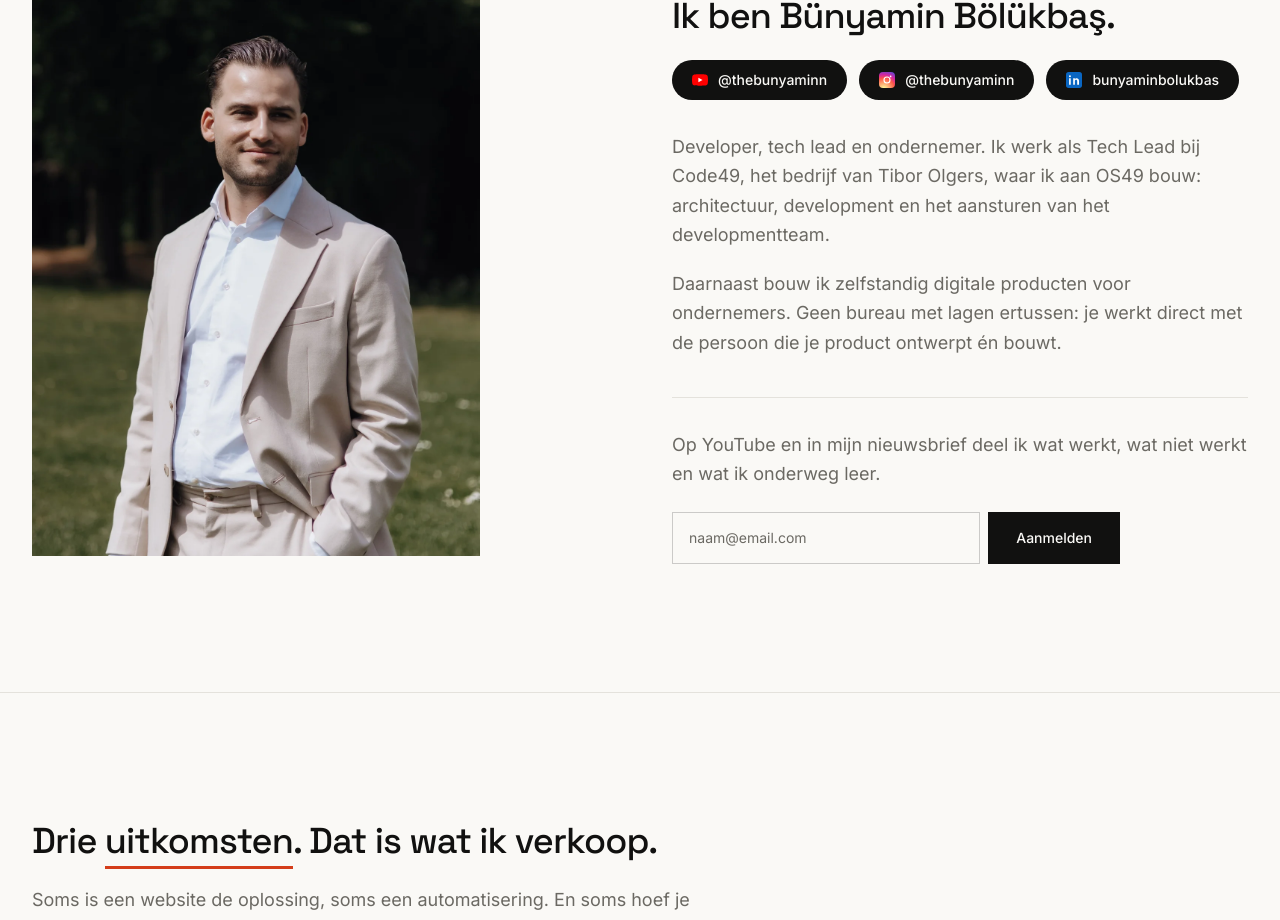
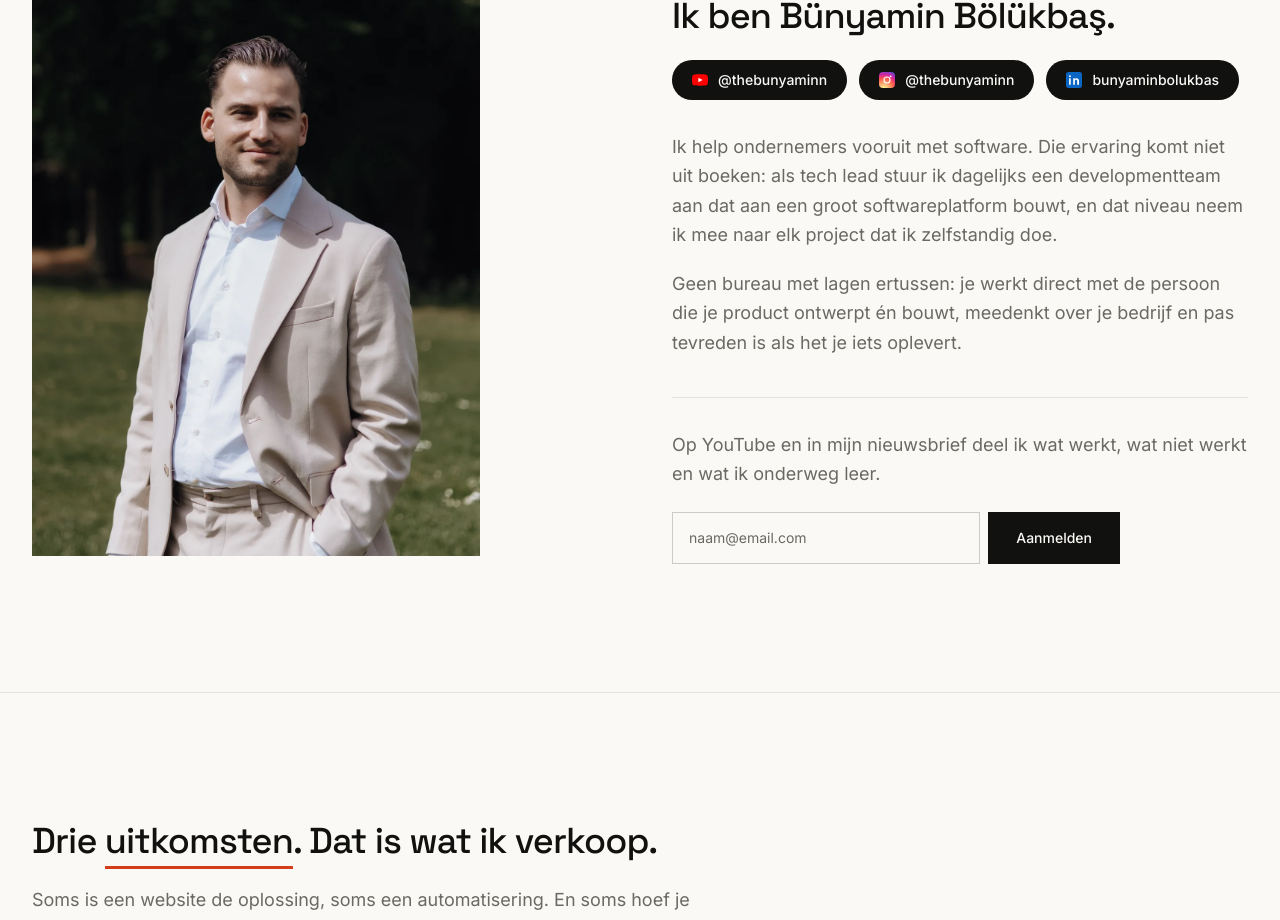
Before and after one commit to bunyaminbolukbas/portfolio_v2, a Next.js app: page / in a window 1280 px wide. Shown: the part 933-1853 px from the top of the page. Built offline with nearby package versions, Linux system fonts and the light colour scheme.

Commit message:
Over-mij persoonlijker: ervaring als bewijs, zonder werkgeversnaam
Co-Authored-By: Claude Fable 5 <noreply@anthropic.com>

```diff
--- a/app/page.tsx
+++ b/app/page.tsx
@@ -154,15 +154,16 @@ export default function Home() {
               </div>
               <div className="mt-8 max-w-xl space-y-5 text-lg leading-relaxed text-muted">
                 <p>
-                  Developer, tech lead en ondernemer. Ik werk als Tech Lead bij
-                  Code49, het bedrijf van Tibor Olgers, waar ik aan OS49 bouw:
-                  architectuur, development en het aansturen van het
-                  developmentteam.
+                  Ik help ondernemers vooruit met software. Die ervaring komt
+                  niet uit boeken: als tech lead stuur ik dagelijks een
+                  developmentteam aan dat aan een groot softwareplatform bouwt,
+                  en dat niveau neem ik mee naar elk project dat ik zelfstandig
+                  doe.
                 </p>
                 <p>
-                  Daarnaast bouw ik zelfstandig digitale producten voor
-                  ondernemers. Geen bureau met lagen ertussen: je werkt direct
-                  met de persoon die je product ontwerpt én bouwt.
+                  Geen bureau met lagen ertussen: je werkt direct met de
+                  persoon die je product ontwerpt én bouwt, meedenkt over je
+                  bedrijf en pas tevreden is als het je iets oplevert.
                 </p>
               </div>
               <div className="mt-10 max-w-xl border-t border-line pt-8">
```
